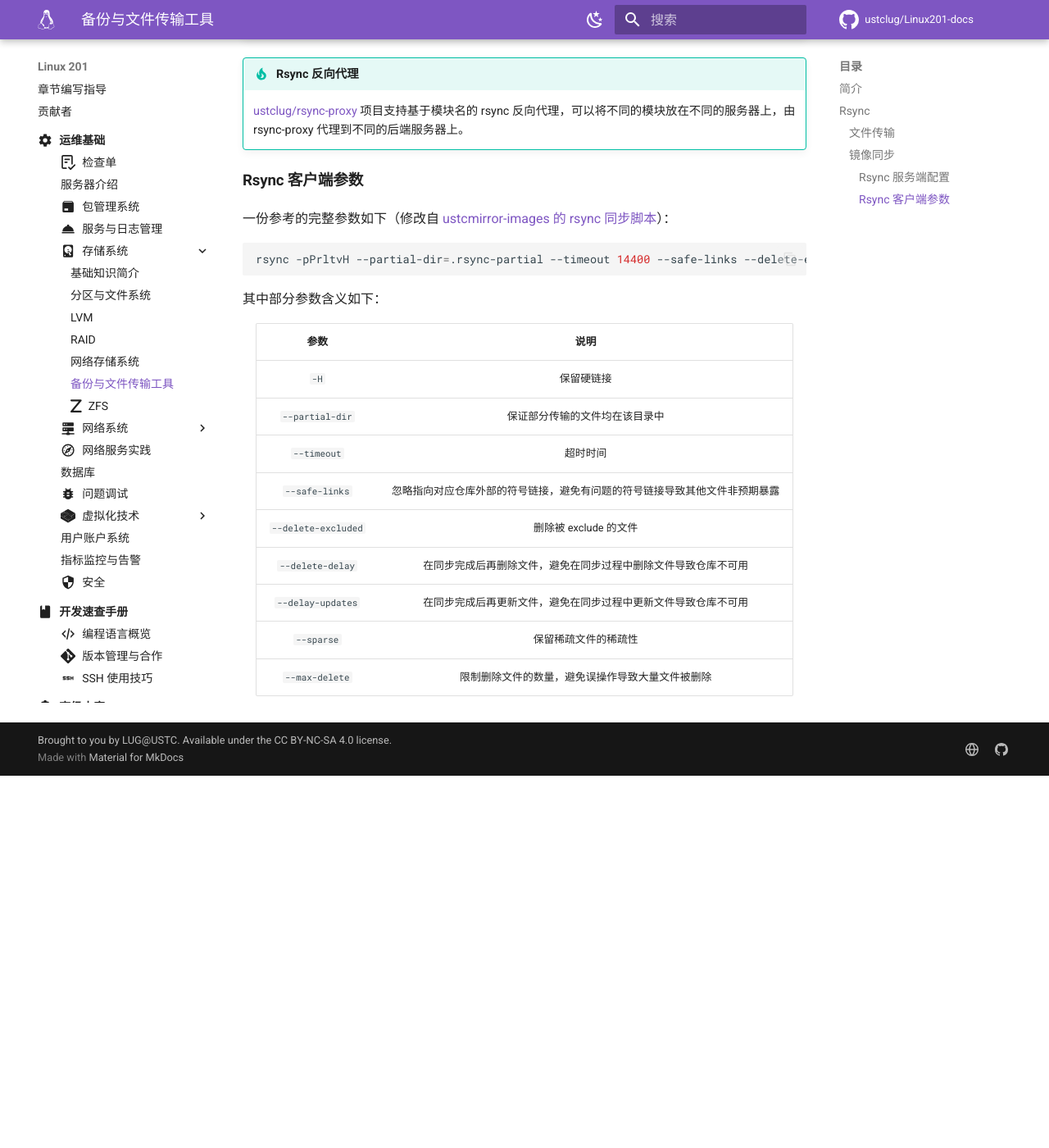
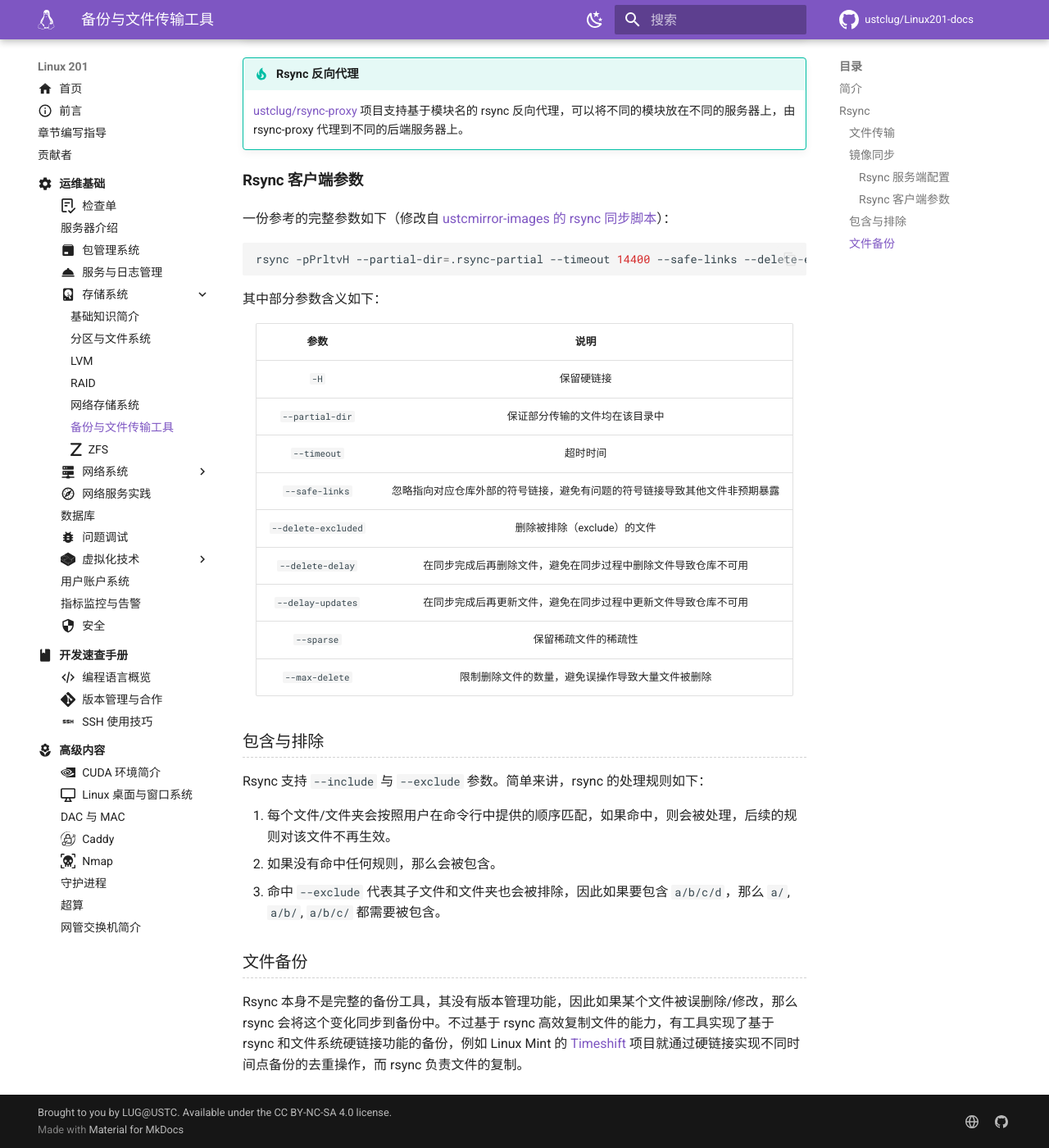
Before and after one commit to ustclug/Linux201-docs, an MkDocs documentation site: the page built from docs/ops/storage/backup.md, in a window 1280 px wide and 1400 px high, scrolled down 4961 px. Shown: the whole window at 82% size. Built offline with MkDocs 1.6.1 and Material for MkDocs 9.7.7, drawn with Linux system fonts in a browser that asks for light colours; comment, search, counter and statistics services are not loaded; before the commit the page ends 5907 px from its top, so only the background shows below that.

Commit message:
ops/storage: Rsync include/exclude; simple intro of timeshift

```diff
--- a/docs/ops/storage/backup.md
+++ b/docs/ops/storage/backup.md
@@ -209,8 +209,20 @@
 |   `--partial-dir`   |                       保证部分传输的文件均在该目录中                       |
 |     `--timeout`     |                                  超时时间                                  |
 |   `--safe-links`    | 忽略指向对应仓库外部的符号链接，避免有问题的符号链接导致其他文件非预期暴露 |
-| `--delete-excluded` |                           删除被 exclude 的文件                            |
+| `--delete-excluded` |                           删除被排除（exclude）的文件                            |
 |  `--delete-delay`   |       在同步完成后再删除文件，避免在同步过程中删除文件导致仓库不可用       |
 |  `--delay-updates`  |       在同步完成后再更新文件，避免在同步过程中更新文件导致仓库不可用       |
 |     `--sparse`      |                            保留稀疏文件的稀疏性                            |
 |   `--max-delete`    |              限制删除文件的数量，避免误操作导致大量文件被删除              |
+
+### 包含与排除 {#rsync-include-exclude}
+
+Rsync 支持 `--include` 与 `--exclude` 参数。简单来讲，rsync 的处理规则如下：
+
+1. 每个文件/文件夹会按照用户在命令行中提供的顺序匹配，如果命中，则会被处理，后续的规则对该文件不再生效。
+2. 如果没有命中任何规则，那么会被包含。
+3. 命中 `--exclude` 代表其子文件和文件夹也会被排除，因此如果要包含 `a/b/c/d`，那么 `a/`, `a/b/`, `a/b/c/` 都需要被包含。
+
+### 文件备份 {#rsync-backup}
+
+Rsync 本身不是完整的备份工具，其没有版本管理功能，因此如果某个文件被误删除/修改，那么 rsync 会将这个变化同步到备份中。不过基于 rsync 高效复制文件的能力，有工具实现了基于 rsync 和文件系统硬链接功能的备份，例如 Linux Mint 的 [Timeshift](https://github.com/linuxmint/timeshift) 项目就通过硬链接实现不同时间点备份的去重操作，而 rsync 负责文件的复制。
```
